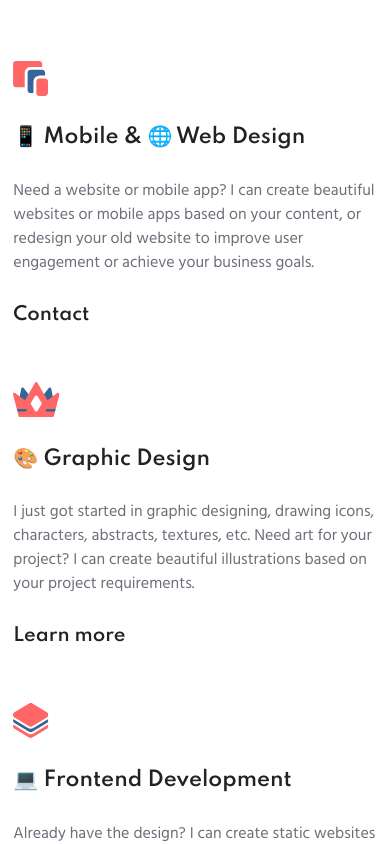
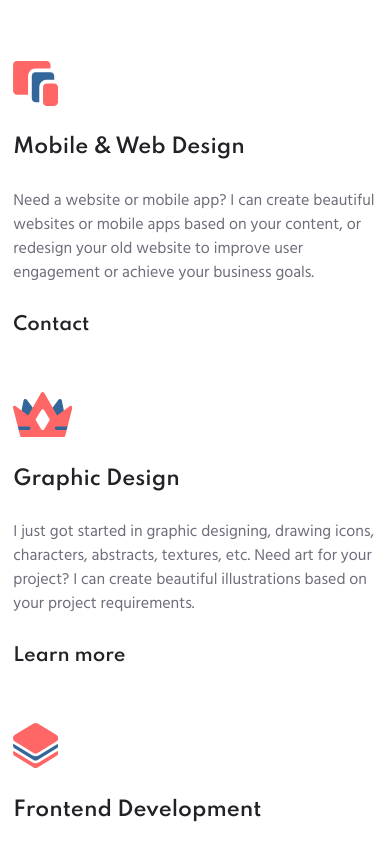
Before and after one commit to narenkram/Lance, a Nuxt app: page / in a window 390 px wide. Shown: the part 980-1824 px from the top of the page. Built offline with nearby package versions, Linux system fonts and the light colour scheme.

Commit message:
minor improvements
responsive icons & remove few emojis

```diff
--- a/assets/style.scss
+++ b/assets/style.scss
@@ -274,7 +274,7 @@ input,
   }
 
   .ServiceIcon {
-    height: 55px;
+    height: 65px;
   }
 
   .Certificate {
@@ -386,7 +386,7 @@ input,
   }
 
   .ServiceIcon {
-    height: 44px;
+    height: 55px;
   }
 
   .Certificate {
@@ -499,7 +499,7 @@ input,
   }
 
   .ServiceIcon {
-    height: 35px;
+    height: 45px;
   }
 
   .Certificate {
--- a/pages/index.vue
+++ b/pages/index.vue
@@ -34,7 +34,7 @@
             class="ServiceIcon mb-2 mb-md-2 mb-lg-2"
             src="~/assets/images/mobile_web.svg"
           />
-          <h4 class="mb-2 mb-md-2 mb-lg-2">📱 Mobile & 🌐 Web Design</h4>
+          <h4 class="mb-2 mb-md-2 mb-lg-2">Mobile & Web Design</h4>
           <p class="mb-2 mb-md-2 mb-lg-2 Text_M">
             Need a website or mobile app? I can create beautiful websites or
             mobile apps based on your content, or redesign your old website to
@@ -47,7 +47,7 @@
             class="ServiceIcon mb-2 mb-md-2 mb-lg-2"
             src="~/assets/images/graphic_crown.svg"
           />
-          <h4 class="mb-2 mb-md-2 mb-lg-2">🎨 Graphic Design</h4>
+          <h4 class="mb-2 mb-md-2 mb-lg-2">Graphic Design</h4>
           <p class="mb-2 mb-md-2 mb-lg-2 Text_M">
             I just got started in graphic designing, drawing icons, characters,
             abstracts, textures, etc. Need art for your project? I can create
@@ -60,7 +60,7 @@
             class="ServiceIcon mb-2 mb-md-2 mb-lg-2"
             src="~/assets/images/frontend.svg"
           />
-          <h4 class="mb-2 mb-md-2 mb-lg-2">💻 Frontend Development</h4>
+          <h4 class="mb-2 mb-md-2 mb-lg-2">Frontend Development</h4>
           <p class="mb-2 mb-md-2 mb-lg-2 Text_M">
             Already have the design? I can create static websites such as
             landing pages, company sites, and custom websites with minimal
```
